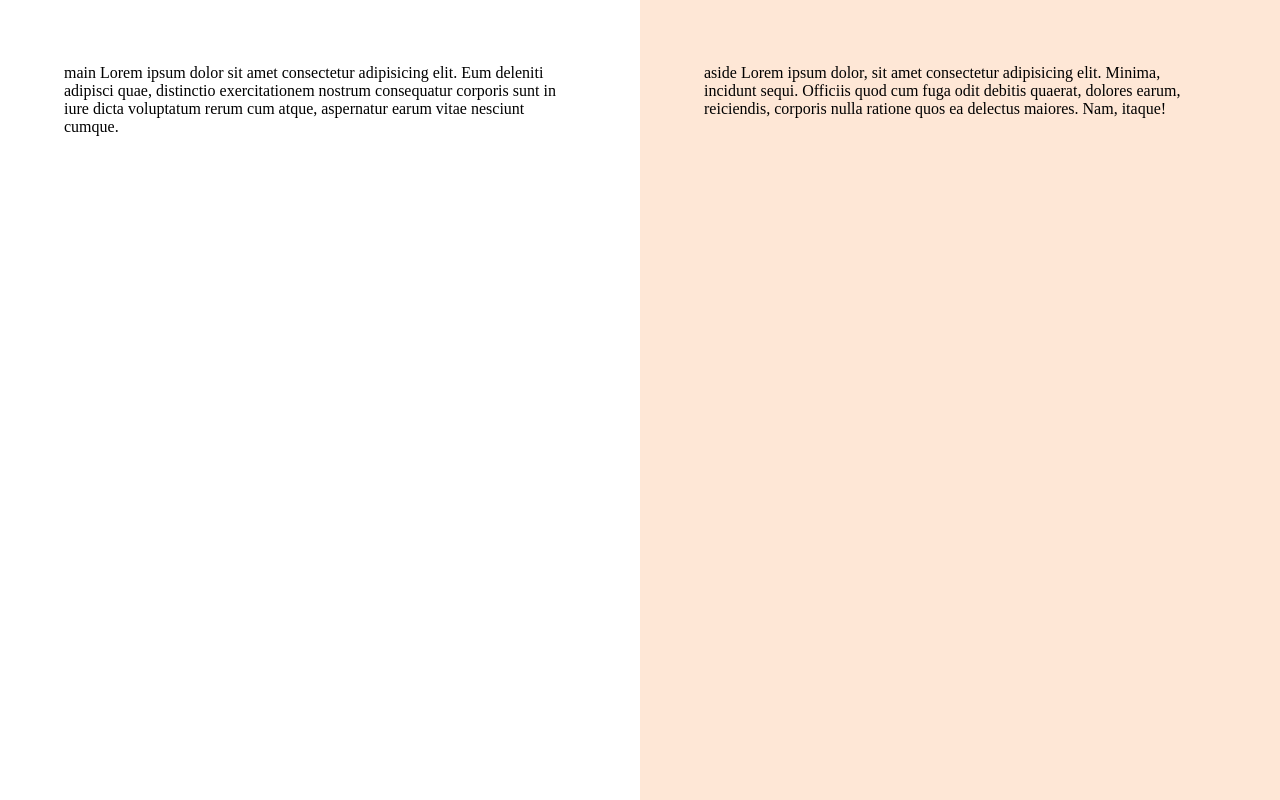
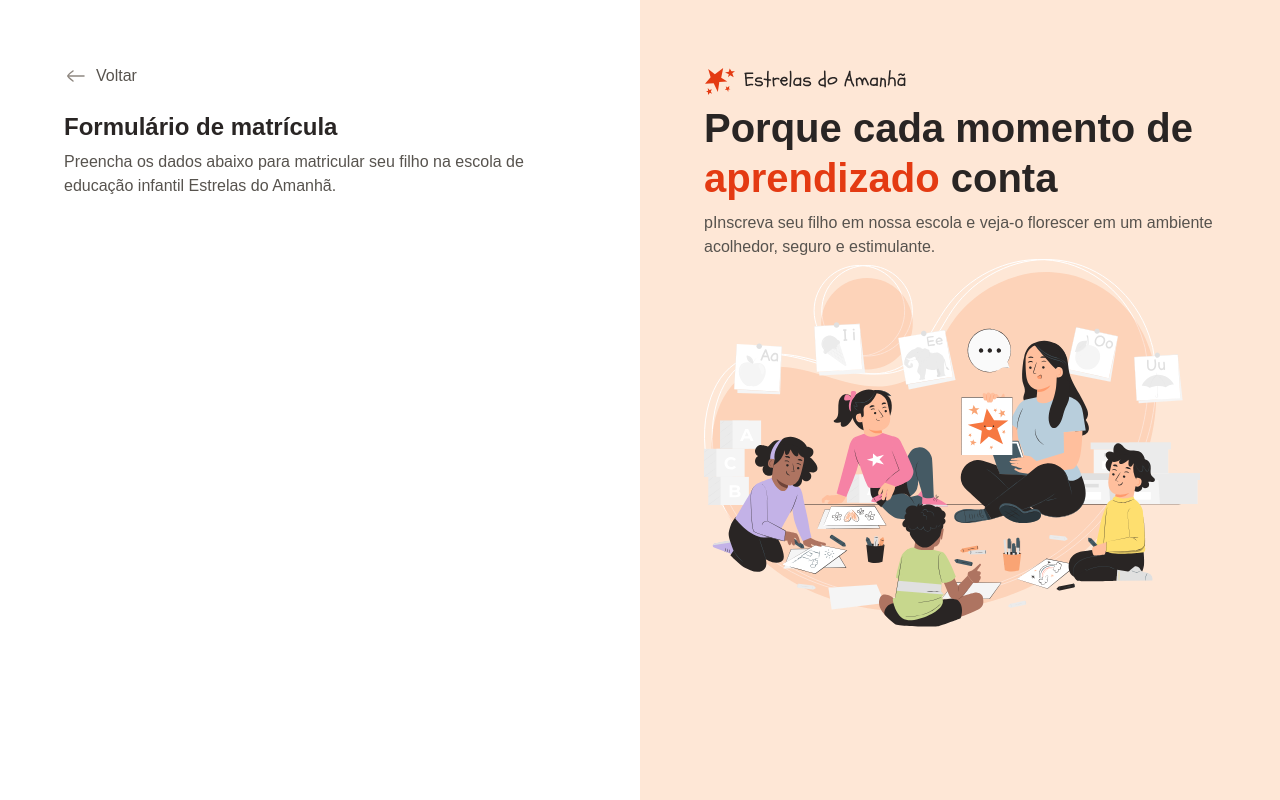
Before and after one commit to IsraellSan7os/Formulario-de-matricula, a plain HTML site: page index.html in a window 1280 px wide. Drawn offline with Linux system fonts and the light colour scheme.

Commit message:
Conteúdo aside e conteudo inicial do main.

```diff
--- a/index.html
+++ b/index.html
@@ -21,19 +21,28 @@
     <div id="app">
         <main>
             <div class="main-container">
-                main
-                Lorem ipsum dolor sit amet consectetur adipisicing elit. Eum deleniti adipisci quae, distinctio
-                exercitationem nostrum consequatur corporis sunt in iure dicta voluptatum rerum cum atque, aspernatur
-                earum vitae nesciunt cumque.
+                <div class="back">
+                    <img src="assets/icons/arrow-left-02.svg" alt="Icone de Voltar">
+                    <span>Voltar</span>
+                </div>
+
+                <h1>Formulário de matrícula</h1>
+                <p>Preencha os dados abaixo para matricular seu filho na escola de educação infantil Estrelas do Amanhã.
+                </p>
             </div>
         </main>
 
         <aside>
             <div class="aside-container">
-                aside
-                Lorem ipsum dolor, sit amet consectetur adipisicing elit. Minima, incidunt sequi. Officiis quod cum fuga
-                odit debitis quaerat, dolores earum, reiciendis, corporis nulla ratione quos ea delectus maiores. Nam,
-                itaque!
+                <header>
+                    <img src="assets/icons/logo.svg" alt="Logo Estrela do Amanhã">
+                    <h2>Porque cada momento de<span> aprendizado</span> conta</h2>
+                    <p>
+                        pInscreva seu filho em nossa escola e veja-o florescer em um ambiente acolhedor, seguro e
+                        estimulante.
+                    </p>
+                    <img src="assets/Illustration.svg" alt="Ilustração de uma professora com criançãs">
+                </header>
             </div>
         </aside>
 
--- a/styles/globol.css
+++ b/styles/globol.css
@@ -28,4 +28,17 @@
 
 body {
     overflow: hidden;
+
+    font: var(--text);
+    color: var(--text-secondary);
 }
+
+h1,
+h2 {
+    color: var(--text-primary);
+}
+
+img {
+    max-width: 100%;
+    height: auto;
+}
--- a/styles/layout.css
+++ b/styles/layout.css
@@ -16,6 +16,18 @@ main {
         max-width: 33rem;
         margin-left: auto;
     }
+
+    & .back {
+        display: flex;
+        align-items: center;
+        gap: 0.5rem;
+        margin-bottom: 1.5rem;
+    }
+
+    & h1 {
+        font: 600 1.5rem/1.25 var(--font-family);
+        margin-bottom: .5rem;
+    }
 }
 
 aside {
@@ -24,5 +36,18 @@ aside {
 
     & .asside-container {
         max-width: 31rem;
+
+        &>img {
+            margin-top: 2rem;
+        }
+    }
+
+    h2 {
+        font: 600 2.5rem/1.25 var(--font-family);
+        margin-bottom: .5rem;
+
+        & span {
+            color: var(--text-highlight);
+        }
     }
 }
```
